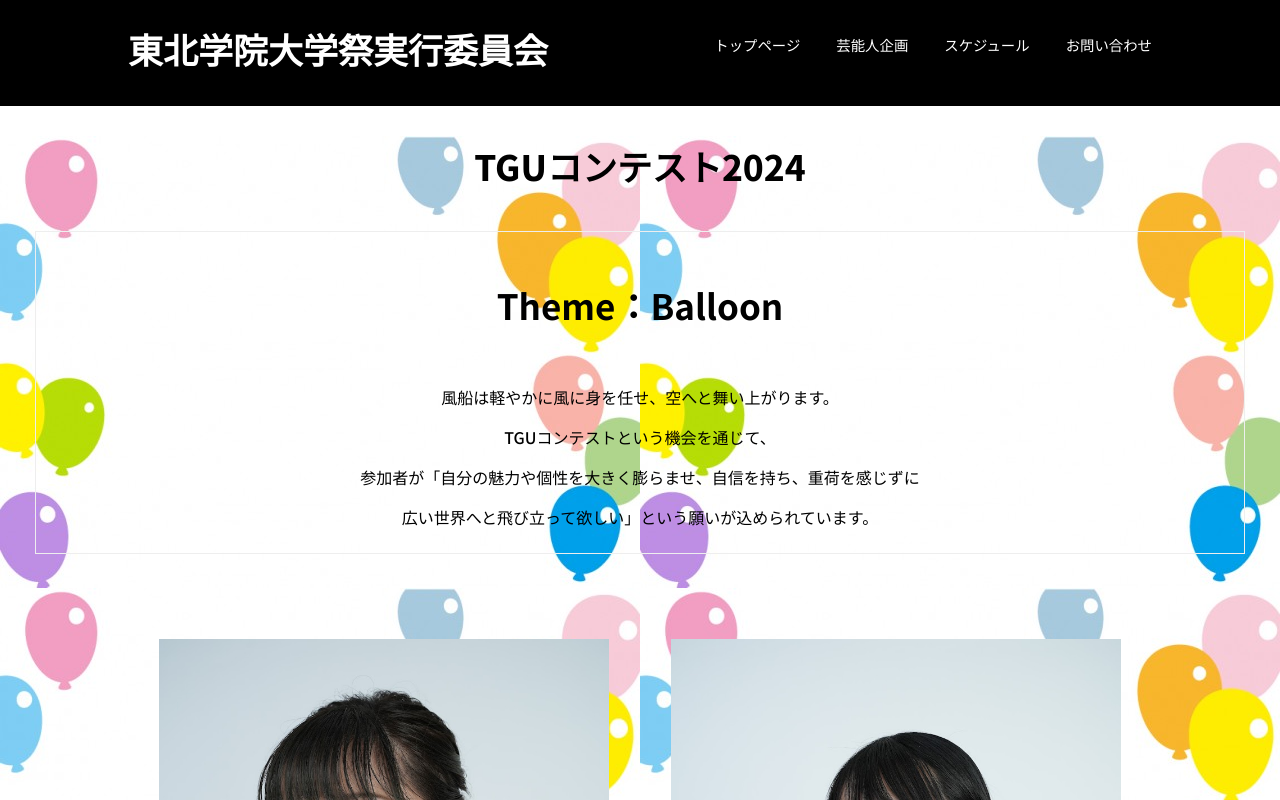
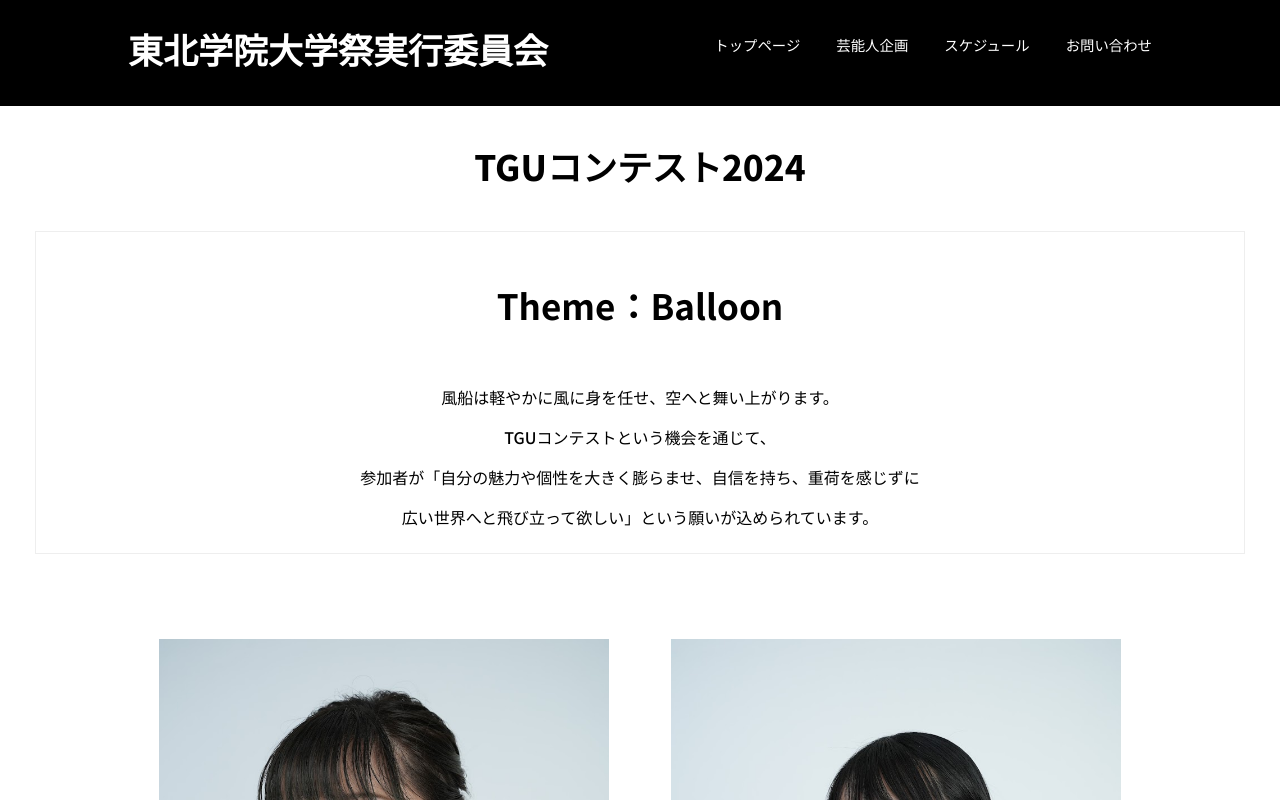
Before and after one commit to nobekawashuto/2024TGUFES, a Next.js app in the folder tgufes/: page /tgcon in a window 1280 px wide. Shown: the top 800 px of the page. Built offline with nearby package versions, Linux system fonts and the light colour scheme; a web font is replaced by a local one.

Commit message:
TGコンテストの背景をとりあえず無効化させました

```diff
--- a/tgufes/src/styles/globals.css
+++ b/tgufes/src/styles/globals.css
@@ -365,9 +365,9 @@ footer p {
 
 /* TGUコンテストページ */
 
-.TGconBg{
+/* .TGconBg{
   background-image: url('/images/bal-3.jpg');
-}
+} */
 
 .TGconTitle{
   text-align: center;
```
